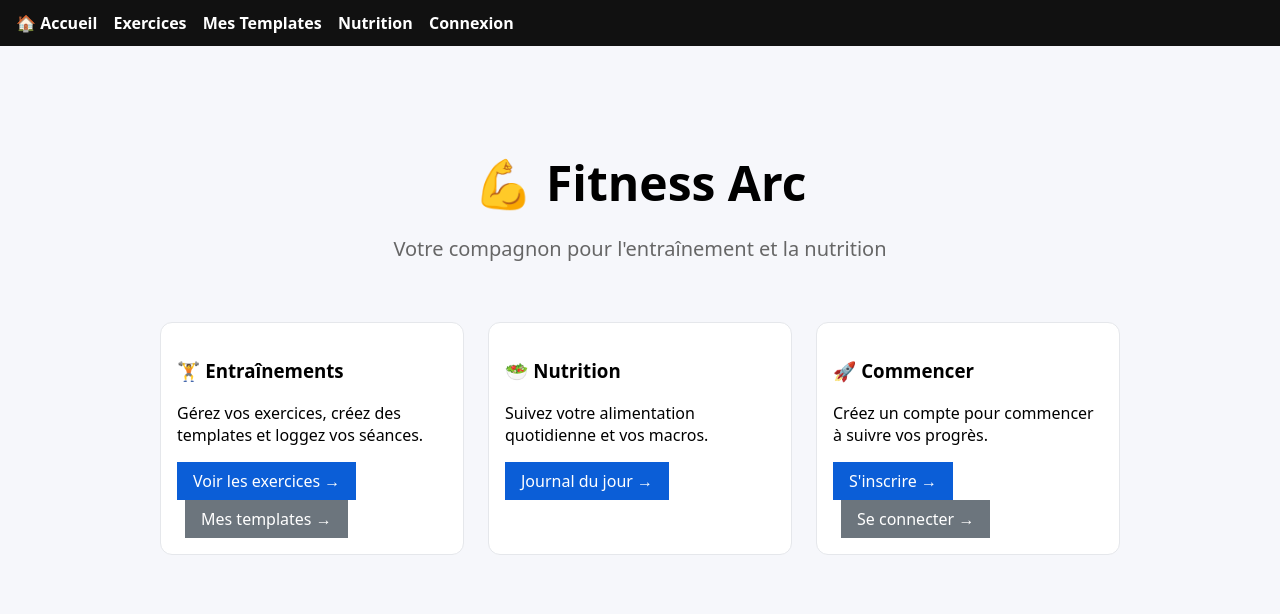
After one commit to fus3r/FitnessArc, a Django app: page / in a window 1280 px wide. The commit adds this page. Shown: the top 614 px of the page. Run offline with Django 5.2, Linux system fonts and the light colour scheme.

Commit message:
[main] Page d'accueil

```diff
--- /dev/null
+++ b/week2/Project_FitnessArc/fitness_arc/common/templates/common/index.html
@@ -0,0 +1,54 @@
+{% extends "base.html" %}
+{% block title %}Accueil - Fitness Arc{% endblock %}
+{% block content %}
+<div style="text-align:center;padding:3rem 0">
+  <h1 style="font-size:3rem;margin-bottom:1rem">💪 Fitness Arc</h1>
+  <p style="font-size:1.25rem;color:#666;margin-bottom:2rem">
+    Votre compagnon pour l'entraînement et la nutrition
+  </p>
+
+  <div style="display:grid;grid-template-columns:repeat(auto-fit,minmax(280px,1fr));gap:1.5rem;margin-top:3rem">
+    <div class="card" style="text-align:left">
+      <h3>🏋️ Entraînements</h3>
+      <p>Gérez vos exercices, créez des templates et loggez vos séances.</p>
+      <a href="{% url 'workouts:exercise_list' %}" class="btn">Voir les exercices →</a>
+      <a href="{% url 'workouts:template_list' %}" class="btn" style="background:#6c757d;margin-left:0.5rem">Mes templates →</a>
+    </div>
+
+    <div class="card" style="text-align:left">
+      <h3>🥗 Nutrition</h3>
+      <p>Suivez votre alimentation quotidienne et vos macros.</p>
+      <a href="{% url 'nutrition_today' %}" class="btn">Journal du jour →</a>
+    </div>
+
+    {% if user.is_authenticated %}
+    <div class="card" style="text-align:left">
+      <h3>👤 Mon Profil</h3>
+      <p>Gérez vos informations personnelles et vos objectifs.</p>
+      <a href="{% url 'accounts:profile' %}" class="btn">Mon profil →</a>
+    </div>
+    {% else %}
+    <div class="card" style="text-align:left">
+      <h3>🚀 Commencer</h3>
+      <p>Créez un compte pour commencer à suivre vos progrès.</p>
+      <a href="{% url 'accounts:signup' %}" class="btn">S'inscrire →</a>
+      <a href="{% url 'accounts:login' %}" class="btn" style="background:#6c757d;margin-left:0.5rem">Se connecter →</a>
+    </div>
+    {% endif %}
+  </div>
+
+  {% if user.is_authenticated %}
+  <div style="margin-top:3rem;padding:2rem;background:#f8f9fa;border-radius:12px">
+    <h2>Bienvenue, {{ user.username }} ! 👋</h2>
+    <p style="color:#666;margin-top:0.5rem">
+      Vous avez {{ templates_count }} template(s) d'entraînement
+      {% if today_logs_count > 0 %}
+      et {{ today_logs_count }} entrée(s) nutritionnelle(s) aujourd'hui.
+      {% else %}
+      Aucune entrée nutritionnelle aujourd'hui.
+      {% endif %}
+    </p>
+  </div>
+  {% endif %}
+</div>
+{% endblock %}
--- /dev/null
+++ b/week2/Project_FitnessArc/fitness_arc/common/urls.py
@@ -0,0 +1,8 @@
+from django.urls import path
+from . import views
+
+app_name = 'common'
+
+urlpatterns = [
+    path('', views.index, name='index'),
+]
--- a/week2/Project_FitnessArc/fitness_arc/common/views.py
+++ b/week2/Project_FitnessArc/fitness_arc/common/views.py
@@ -1,3 +1,15 @@
 from django.shortcuts import render
+from django.utils import timezone
 
 # Create your views here.
+
+def index(request):
+    """Page d'accueil du site"""
+    context = {}
+
+    if request.user.is_authenticated:
+        today = timezone.now().date()
+        context['templates_count'] = request.user.workout_templates.count()
+        context['today_logs_count'] = request.user.food_logs.filter(date=today).count()
+
+    return render(request, 'common/index.html', context)
--- a/week2/Project_FitnessArc/fitness_arc/fitness_arc/urls.py
+++ b/week2/Project_FitnessArc/fitness_arc/fitness_arc/urls.py
@@ -21,6 +21,7 @@ from django.conf.urls.static import static
 
 urlpatterns = [
     path('admin/', admin.site.urls),
+    path('', include('common.urls')),  # ← Ajouter cette ligne AVANT les autres
     path("accounts/", include("accounts.urls")),
     path('workouts/', include('workouts.urls')),
     path('nutrition/', include('nutrition.urls')),
--- a/week2/Project_FitnessArc/fitness_arc/templates/base.html
+++ b/week2/Project_FitnessArc/fitness_arc/templates/base.html
@@ -22,14 +22,15 @@
 <body>
 <header>
   <nav>
-    <a href="/">Accueil</a>
-    <a href="/workouts/exercises/">Exercices</a>
-    <a href="/workouts/templates/">Mes Templates</a>
+    <a href="{% url 'common:index' %}">🏠 Accueil</a>
+    <a href="{% url 'workouts:exercise_list' %}">Exercices</a>
+    <a href="{% url 'workouts:template_list' %}">Mes Templates</a>
+    <a href="{% url 'nutrition_today' %}">Nutrition</a>
     {% if user.is_authenticated %}
-      <a href="/accounts/profile/">Mon profil</a>
-      <a href="/accounts/logout/">Déconnexion</a>
+      <a href="{% url 'accounts:profile' %}">Mon profil</a>
+      <a href="{% url 'accounts:logout' %}">Déconnexion</a>
     {% else %}
-      <a href="/accounts/login/">Connexion</a>
+      <a href="{% url 'accounts:login' %}">Connexion</a>
     {% endif %}
   </nav>
 </header>
```
Also changed, not shown: week2/Project_FitnessArc/WorkingDocs/TODO.md (+1 -0 lines).
